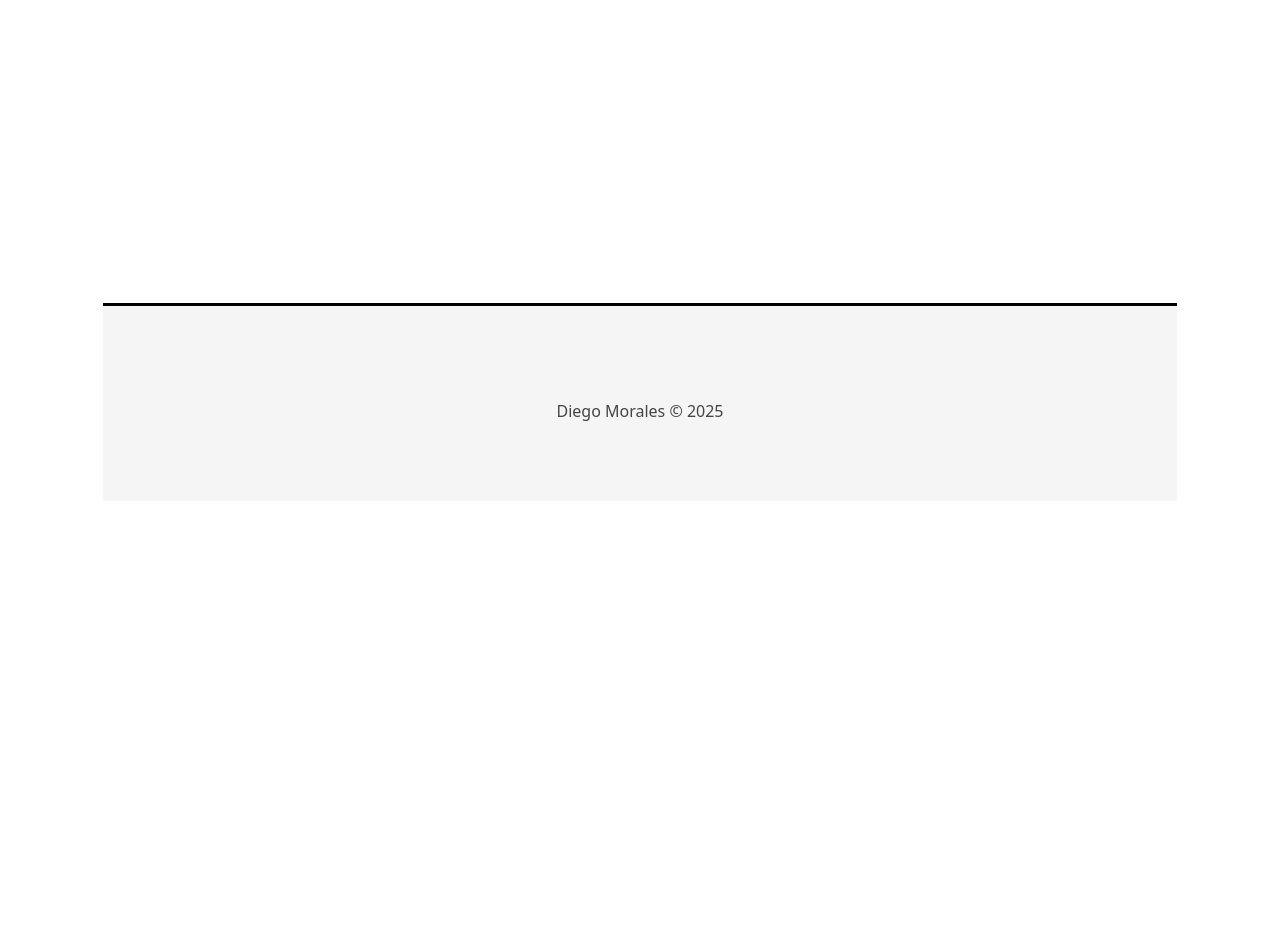
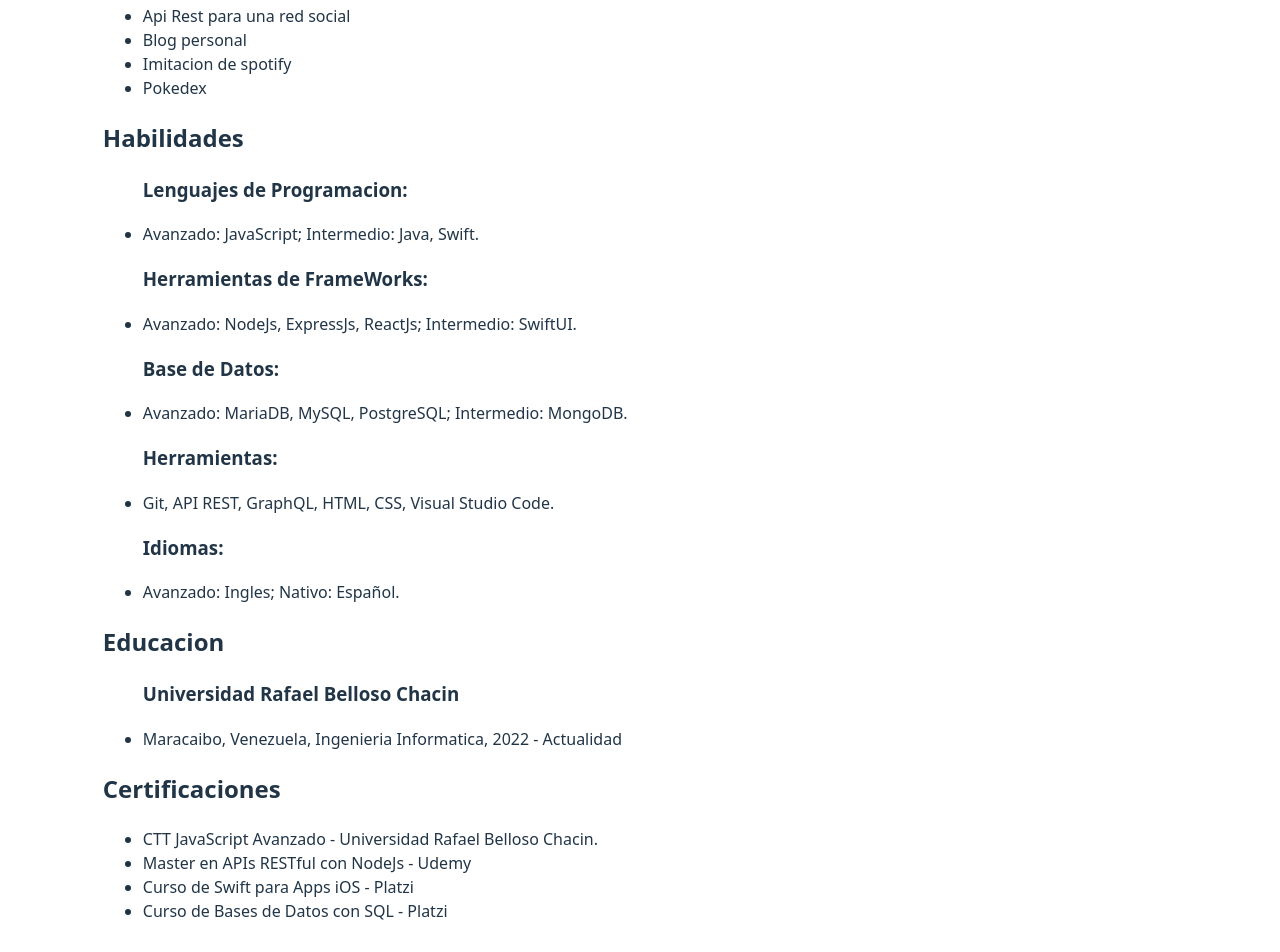
Before and after one commit to diegoesmfs/mi-portafolio, a React (Vite) app in the folder portafolio-personal/: page /curriculum in a window 1280 px wide. Shown: the part 320-1272 px from the top of the page. Before the commit the page ends 829 px from the top, so only its background shows below. Built offline with nearby package versions, Linux system fonts and the light colour scheme.

Commit message:
maquetacion para la pagina curriculum

```diff
--- a/portafolio-personal/src/components/Curriculum.jsx
+++ b/portafolio-personal/src/components/Curriculum.jsx
@@ -2,6 +2,47 @@ import React from 'react'
 
 export const Curriculum = () => {
   return (
-    <div>Curriculum</div>
+    <div className='page'>
+
+      <h1>Curriculum</h1>
+      <h2>Proyectos</h2>
+      <ul>
+
+        <li>Portafolio <a href="https://github.com/diegoesmfs/mi-portafolio"></a></li>
+        <li>Api Rest para una red social <a href="https://github.com/diegoesmfs/api-rest-red-social"></a></li>
+        <li>Blog personal <a href="https://github.com/diegoesmfs/blog-personal"></a></li>
+        <li>Imitacion de spotify <a href="https://github.com/diegoesmfs/spotify-personal"></a></li>
+        <li>Pokedex <a href="https://github.com/diegoesmfs/pokedexJs"></a></li>
+      </ul>
+
+      <h2>Habilidades</h2>
+      <ul>
+        <h3>Lenguajes de Programacion:</h3>
+        <li>Avanzado: JavaScript; Intermedio: Java, Swift.</li>
+        <h3>Herramientas de FrameWorks:</h3>
+        <li>Avanzado: NodeJs, ExpressJs, ReactJs; Intermedio: SwiftUI.</li>
+        <h3>Base de Datos:</h3>
+        <li>Avanzado: MariaDB, MySQL, PostgreSQL; Intermedio: MongoDB.</li>
+        <h3>Herramientas:</h3>
+        <li>Git, API REST, GraphQL, HTML, CSS, Visual Studio Code.</li>
+        <h3>Idiomas:</h3>
+        <li>Avanzado: Ingles; Nativo: Español.</li>
+      </ul>
+
+      <h2>Educacion</h2>
+      <ul>
+        <h3>Universidad Rafael Belloso Chacin</h3>
+        <li>Maracaibo, Venezuela, Ingenieria Informatica, 2022 - Actualidad</li>
+      </ul>
+
+      <h2>Certificaciones</h2>
+      <ul>
+        <li>CTT JavaScript Avanzado - Universidad Rafael Belloso Chacin.</li>
+        <li>Master en APIs RESTful con NodeJs - Udemy</li>
+        <li>Curso de Swift para Apps iOS - Platzi</li>
+        <li>Curso de Bases de Datos con SQL - Platzi</li>
+      </ul>
+
+    </div>
   )
 }
--- a/portafolio-personal/src/components/Home.jsx
+++ b/portafolio-personal/src/components/Home.jsx
@@ -17,9 +17,9 @@ export const Home = () => {
         intuitividad a las interfacez que desarrollo <Link to="/contact">Contacta conmigo!!!</Link>.
       </h2>
 
-      <section className='header-proyects'>
+      <section className='header-projects'>
         <h2>Estos son parte de los proyectos que he desarrollado.</h2>
-        <div className='proyects'>
+        <div className='projects'>
 
         </div>
       </section>
```
